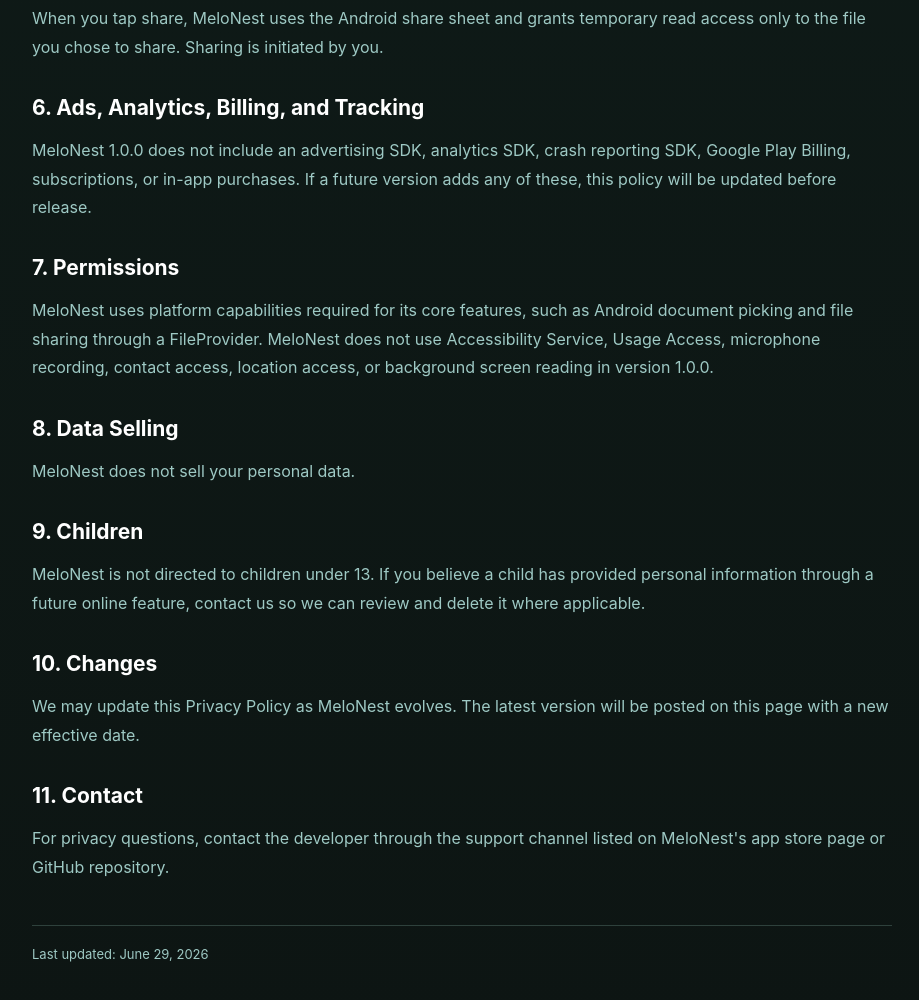
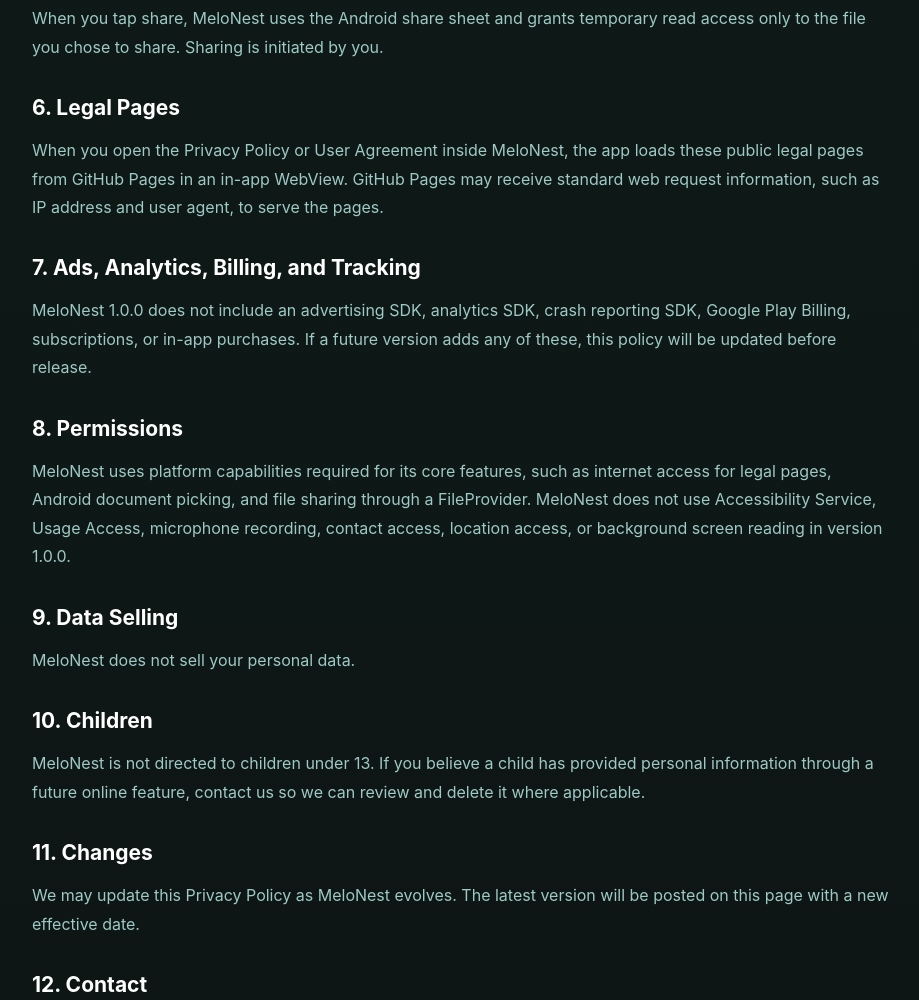
Before and after one commit to Magic-Xu/MeloNestLegal, a plain HTML site: page privacy-policy.html in a window 1280 px wide. Shown: the part 1000-2000 px from the top of the page, without its empty margins (178-1097 px from the left). Drawn offline with Linux system fonts and the light colour scheme.

Commit message:
Disclose in-app legal WebView loading

```diff
--- a/privacy-policy.html
+++ b/privacy-policy.html
@@ -45,22 +45,25 @@
     <h2>5. Sharing</h2>
     <p>When you tap share, MeloNest uses the Android share sheet and grants temporary read access only to the file you chose to share. Sharing is initiated by you.</p>
 
-    <h2>6. Ads, Analytics, Billing, and Tracking</h2>
+    <h2>6. Legal Pages</h2>
+    <p>When you open the Privacy Policy or User Agreement inside MeloNest, the app loads these public legal pages from GitHub Pages in an in-app WebView. GitHub Pages may receive standard web request information, such as IP address and user agent, to serve the pages.</p>
+
+    <h2>7. Ads, Analytics, Billing, and Tracking</h2>
     <p>MeloNest 1.0.0 does not include an advertising SDK, analytics SDK, crash reporting SDK, Google Play Billing, subscriptions, or in-app purchases. If a future version adds any of these, this policy will be updated before release.</p>
 
-    <h2>7. Permissions</h2>
-    <p>MeloNest uses platform capabilities required for its core features, such as Android document picking and file sharing through a FileProvider. MeloNest does not use Accessibility Service, Usage Access, microphone recording, contact access, location access, or background screen reading in version 1.0.0.</p>
+    <h2>8. Permissions</h2>
+    <p>MeloNest uses platform capabilities required for its core features, such as internet access for legal pages, Android document picking, and file sharing through a FileProvider. MeloNest does not use Accessibility Service, Usage Access, microphone recording, contact access, location access, or background screen reading in version 1.0.0.</p>
 
-    <h2>8. Data Selling</h2>
+    <h2>9. Data Selling</h2>
     <p>MeloNest does not sell your personal data.</p>
 
-    <h2>9. Children</h2>
+    <h2>10. Children</h2>
     <p>MeloNest is not directed to children under 13. If you believe a child has provided personal information through a future online feature, contact us so we can review and delete it where applicable.</p>
 
-    <h2>10. Changes</h2>
+    <h2>11. Changes</h2>
     <p>We may update this Privacy Policy as MeloNest evolves. The latest version will be posted on this page with a new effective date.</p>
 
-    <h2>11. Contact</h2>
+    <h2>12. Contact</h2>
     <p>For privacy questions, contact the developer through the support channel listed on MeloNest's app store page or GitHub repository.</p>
     <footer>Last updated: June 29, 2026</footer>
   </main>
```
Also changed, not shown: en/privacy-policy.html (+8 -6 lines), zh-CN/privacy-policy.html (+9 -6 lines).
